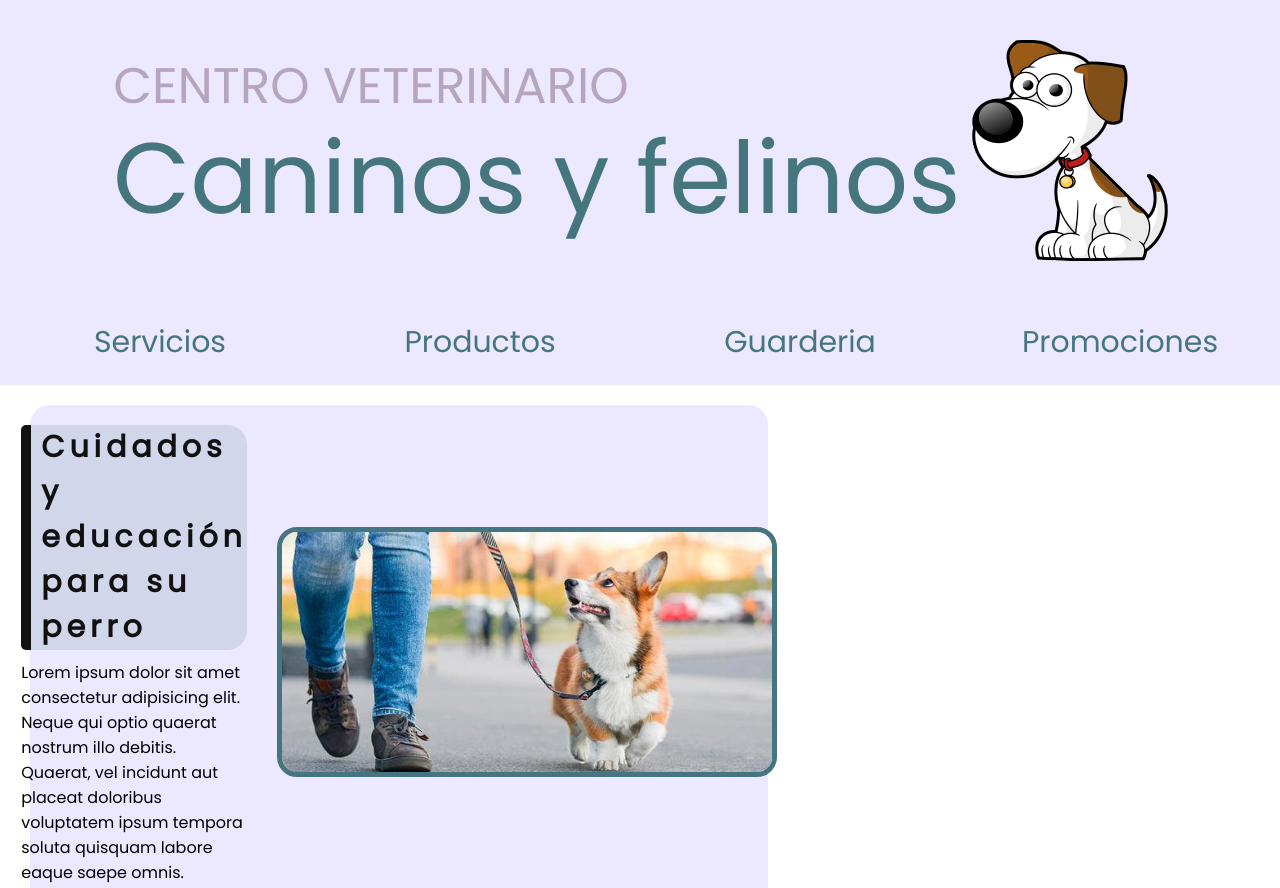
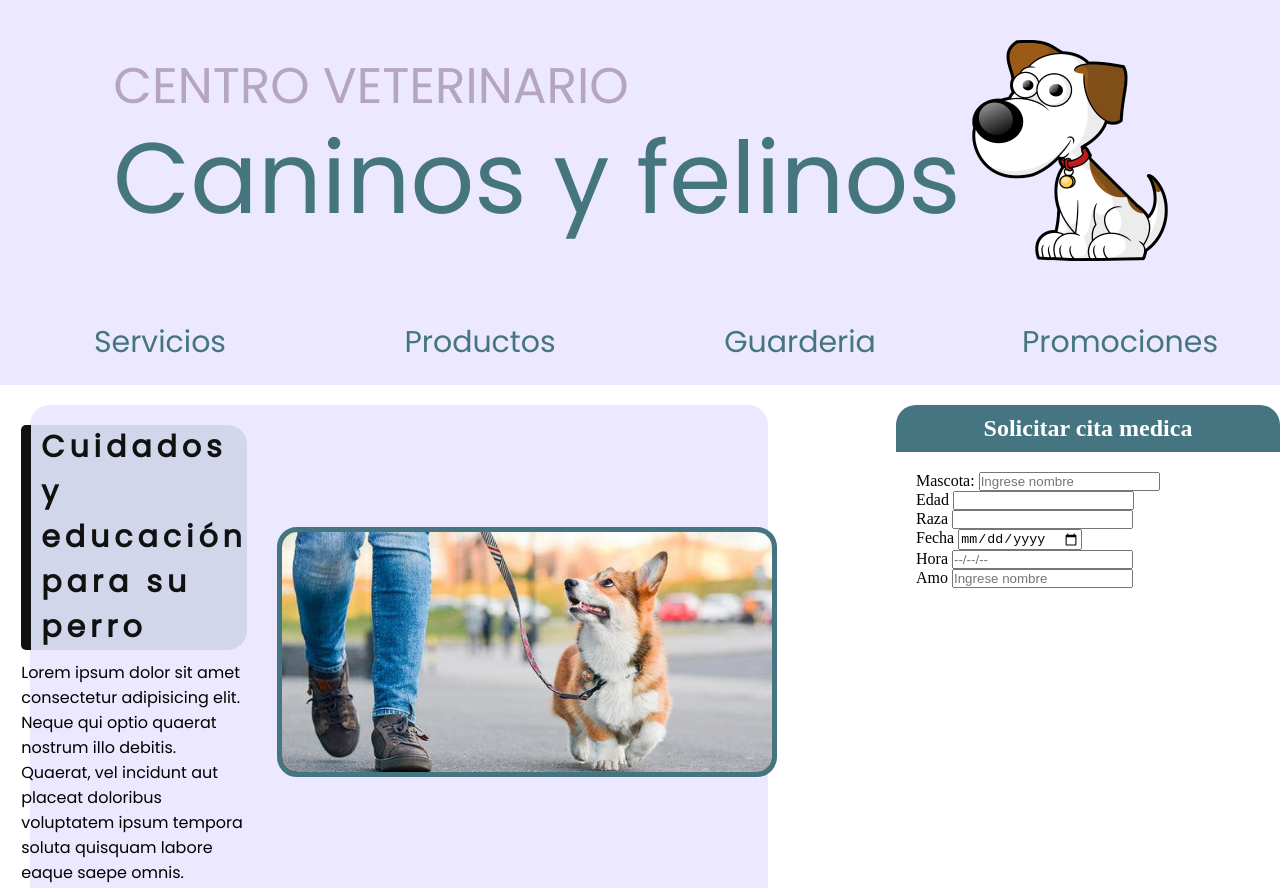
Before and after one commit to CristianArevaloDuran/Laboratorio, a plain HTML site: page Veterinaria/index.html in a window 1280 px wide. Shown: the top 888 px of the page. Drawn offline with Linux system fonts and the light colour scheme.

Commit message:
Commit 8

```diff
--- a/Veterinaria/index.html
+++ b/Veterinaria/index.html
@@ -62,7 +62,33 @@
     <!--Aside-->
 
     <div class="aside">
-
+        <h2>Solicitar cita medica</h2>
+        <form>
+            <div class="input">
+                <label for="mascota">Mascota:</label>
+                <input id="mascota" type="text" placeholder="Ingrese nombre">
+            </div>
+            <div class="input">
+                <label for="edad">Edad</label>
+                <input type="number" id="edad">
+            </div>
+            <div class="input">
+                <label for="raza">Raza</label>
+                <input type="text" id="raza">
+            </div>
+            <div class="input">
+                <label for="fecha">Fecha</label>
+                <input type="date" id="fecha" placeholder="dd/mm/aaaa">
+            </div>
+            <div class="input">
+                <label for="hora">Hora</label>
+                <input type="hour" id="hora" placeholder="--/--/--">
+            </div>
+            <div class="input">
+                <label for="amo">Amo</label>
+                <input type="text" id="amo" placeholder="Ingrese nombre">
+            </div>
+        </form>
     </div>
 
     <!--Aside-->
--- a/Veterinaria/styles.css
+++ b/Veterinaria/styles.css
@@ -65,6 +65,7 @@
 .articulos {
     min-width: 50%;
     max-width: 60%;
+    display: inline-block;
 }
 
 .articulos .articulo {
@@ -119,3 +120,28 @@
 }
 
 /*Articulos*/
+
+/*Aside*/
+
+.aside {
+    float: right;
+    margin-top: 20px;
+    width: 30%;
+}
+
+.aside h2 {
+    width: 100%;
+    background-color: #457580;
+    color: #fff;
+    padding: 10px 20px;
+    text-align: center;
+    border-radius: 20px 20px 0 0;
+}
+
+.aside form {
+    padding: 20px;
+    display: flex;
+    flex-direction: column;
+}
+
+/*Aside*/
```
